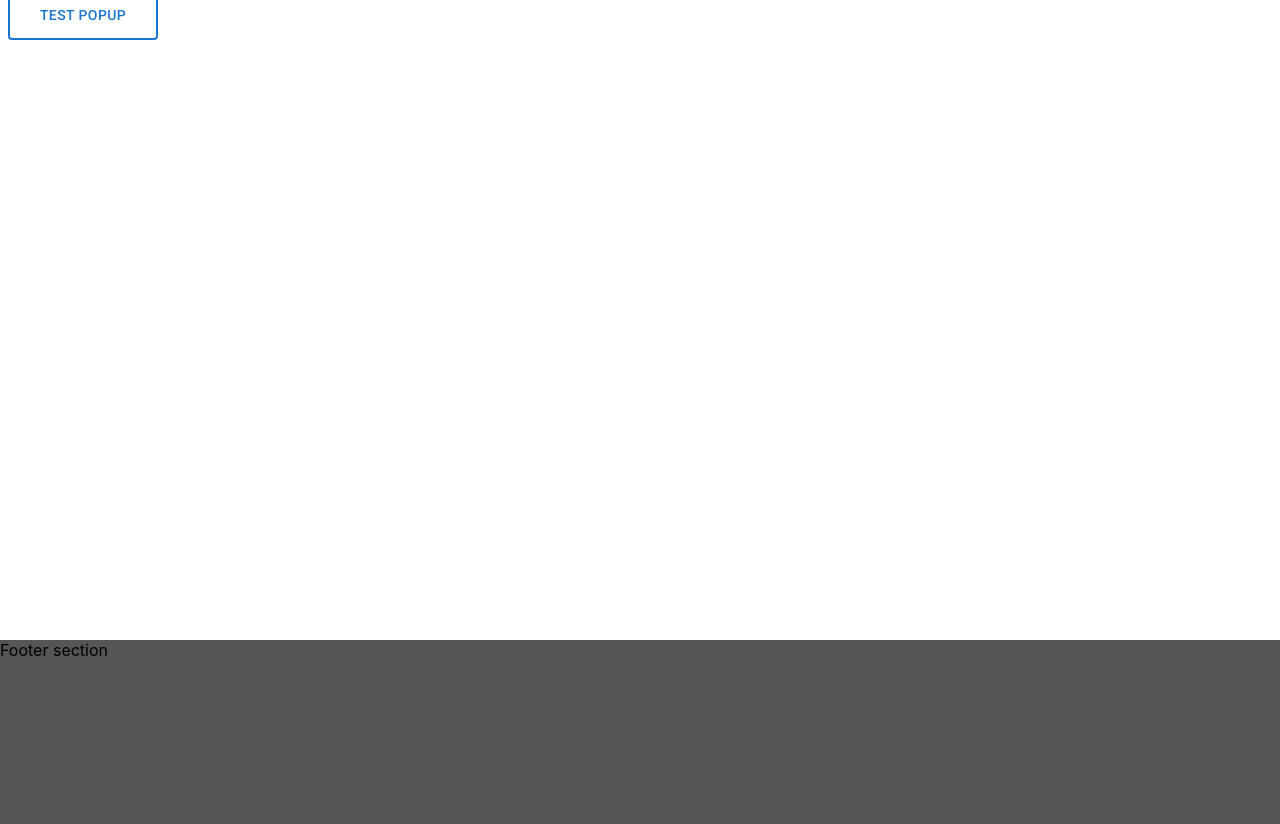
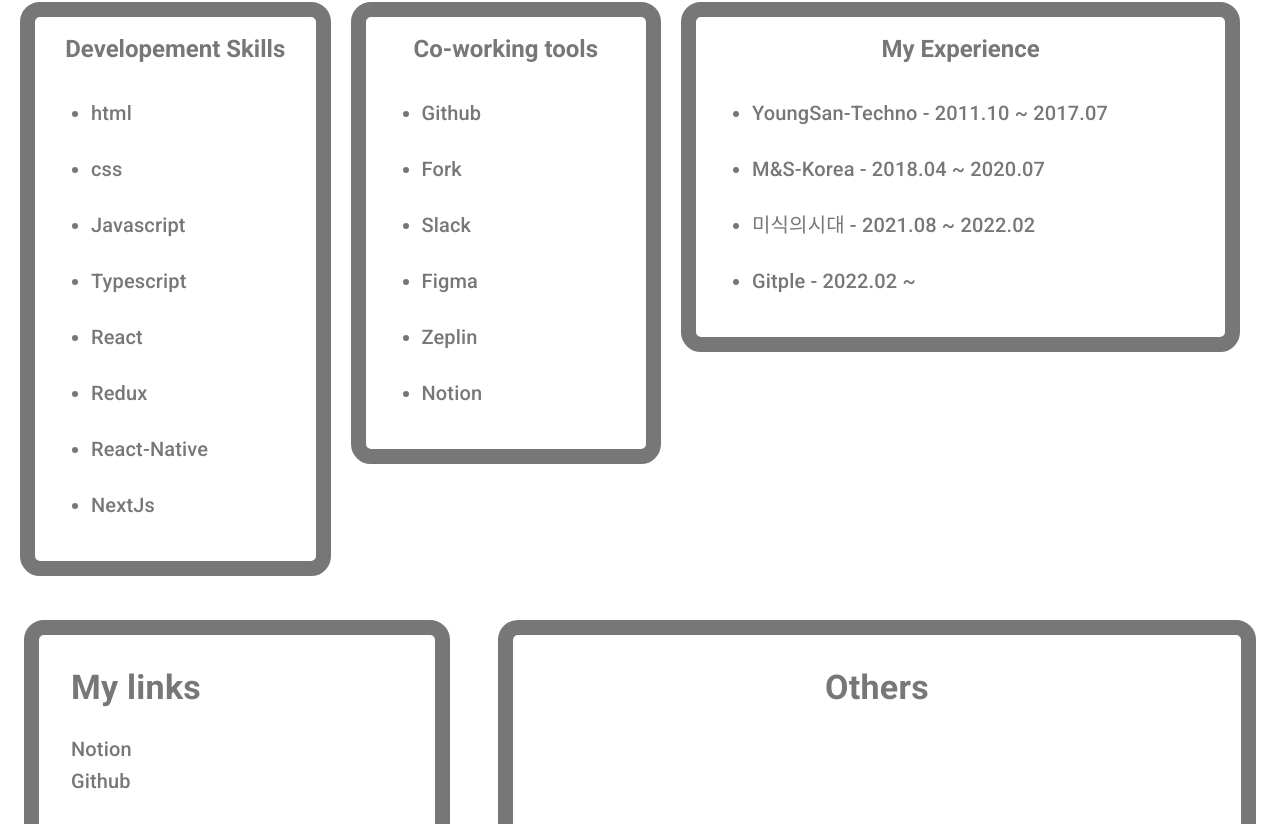
Before and after one commit to EtErNaLiFe12/Main-Portfolio, a React (Create React App) app: page /mainboard/main in a window 1280 px wide. Shown: the part 1356-2180 px from the top of the page. Built offline with nearby package versions, Linux system fonts and the light colour scheme.

Commit message:
[JB] - useReponsive custom hook added

```diff
--- a/src/components/Carousel.tsx
+++ b/src/components/Carousel.tsx
@@ -4,6 +4,7 @@
 
 import { Autoplay, EffectCards, Navigation, Pagination } from 'swiper';
 import { map } from 'lodash';
+import useResponsive from 'hooks/useResponsive';
 
 const portfolioContent = [
   {
@@ -29,10 +30,11 @@
   },
 ];
 export default function Carousel() {
+  const { WIDTH900 } = useResponsive();
   return (
     <>
       <Swiper
-        effect={'cards'}
+        effect={'slide'}
         grabCursor={true}
         modules={[EffectCards, Autoplay, Pagination, Navigation]}
         loop={false}
--- a/src/components/Header.tsx
+++ b/src/components/Header.tsx
@@ -22,7 +22,7 @@
 }
 export default function Header(props: HeaderProps) {
   const { sx, setActiveTab } = props;
-  const WIDTH900 = useResponsive('max', 900);
+  const { WIDTH900 } = useResponsive();
 
   return (
     <Fragment>
--- a/src/hooks/useResponsive.ts
+++ b/src/hooks/useResponsive.ts
@@ -1,6 +1,14 @@
 import { useMediaQuery } from '@mui/material';
 
-export default function useResponsive(maxOrMin: string, maxWidth: number) {
-  const responsiveWidth = useMediaQuery(`(${maxOrMin}-width: ${maxWidth}px)`)
-  return responsiveWidth
+export default function useResponsive() {
+
+  const handleResponsiveWidth = (maxOrMin: string, maxWidth: number) => {
+    const responsiveWidth = useMediaQuery(`(${maxOrMin}-width: ${maxWidth}px)`)
+    return responsiveWidth;
+  }
+
+  const WIDTH401 = handleResponsiveWidth('max', 401);
+  const WIDTH900 = handleResponsiveWidth('max', 900);
+
+  return {WIDTH900, WIDTH401}
 }
--- a/src/index.tsx
+++ b/src/index.tsx
@@ -1,5 +1,5 @@
 import { StrictMode } from 'react';
-import ReactDOM from 'react-dom/client';
+import ReactDOM from 'react-dom';
 import { BrowserRouter as Router } from 'react-router-dom';
 import './index.css';
 import App from './App';
@@ -18,7 +18,7 @@
 
 const rootNode = document.getElementById('root') as HTMLElement;
 
-ReactDOM.createRoot(rootNode).render(
+ReactDOM.render(
   <StrictMode>
     <HelmetProvider>
       <ReduxProvider store={store}>
@@ -30,6 +30,7 @@
       </ReduxProvider>
     </HelmetProvider>
   </StrictMode>,
+  document.getElementById('root'),
 );
 
 // If you want to start measuring performance in your app, pass a function
--- a/src/pages/mainboard/Main.tsx
+++ b/src/pages/mainboard/Main.tsx
@@ -28,15 +28,16 @@
 import CommonDialog from 'components/CommonDialog';
 import { forEach, map } from 'lodash';
 import { setCounter } from 'redux/slices/main';
+import useResponsive from 'hooks/useResponsive';
 import { useSelector } from 'redux/store/store';
-import useResponsive from 'hooks/useResponsive';
 
 export default function Main() {
   const { configLottieFile } = useLottie();
-  const WIDTH900 = useResponsive('max', 900);
-  // const { value } = useSelector((state) => ({
-  //   value: state.main.value,
-  // }));
+  const { WIDTH900, WIDTH401 } = useResponsive();
+
+  const { value } = useSelector((state) => ({
+    value: state.main.value,
+  }));
   const [activeTab, setActiveTab] = useState<string>('');
   const [open, setOpen] = useState<boolean>(false);
   const [activeScrollTop, setActiveScrollTop] = useState<boolean>(false);
@@ -87,10 +88,6 @@
     };
   }, [activeTab]);
 
-  // useEffect(() => {
-  //   calculateNum();
-  // }, []);
-
   return (
     <>
       {/* Header section  */}
@@ -106,7 +103,7 @@
         }}
       >
         <Header sx={{ mb: 10 }} setActiveTab={setActiveTab} />
-        <Box width={WIDTH900 ? 400 : 700}>
+        <Box width={WIDTH900 ? (WIDTH401 ? 320 : 400) : 700}>
           <Typography
             variant={WIDTH900 ? 'h6' : 'h4'}
             sx={{ fontWeight: 700, color: '#fff', mb: 1 }}
@@ -143,7 +140,7 @@
       >
         <Box>
           <Typography
-            variant="h3"
+            variant={WIDTH900 ? 'h5' : 'h3'}
             textAlign={'center'}
             color="#fff"
             sx={{ fontWeight: 700 }}
@@ -176,7 +173,7 @@
 
       {/* ---------------------------------------------------------------- */}
       {/* Introduction Part */}
-      {/* <Box
+      <Box
         ref={introductionRef}
         sx={{
           display: 'flex',
@@ -205,11 +202,11 @@
           INTRODUCTIONS
         </Typography>
       </Box>
-      <Introduction /> */}
+      <Introduction />
 
       {/* ---------------------------------------------------------------- */}
       {/* Portfolio Part */}
-      {/* <Box
+      <Box
         ref={portfolioRef}
         sx={{
           display: 'flex',
@@ -249,7 +246,7 @@
         }}
       >
         <Carousel />
-      </Box> */}
+      </Box>
 
       {/* ---------------------------------------------------------------- */}
       {/* Side-project part */}
--- a/src/pages/mainboard/details/Introduction.tsx
+++ b/src/pages/mainboard/details/Introduction.tsx
@@ -1,4 +1,5 @@
 import { Box, Link, Typography } from '@mui/material';
+import useResponsive from 'hooks/useResponsive';
 import { map } from 'lodash';
 
 const techList = [
@@ -13,114 +14,83 @@
 ];
 const coworkingList = ['Github', 'Fork', 'Slack', 'Figma', 'Zeplin', 'Notion'];
 const expList = [
+  'YoungSan-Techno - 2011.10 ~ 2017.07',
+  'M&S-Korea - 2018.04 ~ 2020.07',
+  '미식의시대 - 2021.08 ~ 2022.02',
+  'Gitple - 2022.02 ~',
+];
+
+const myList = [
   {
-    companyName: 'YoungSan-Techno',
-    workDate: '2011.10 ~ 2017.07',
+    name: 'Developement Skills',
+    content: techList,
   },
   {
-    companyName: 'M&S-Korea',
-    workDate: '2018.04 ~ 2020.07',
+    name: 'Co-working tools',
+    content: coworkingList,
   },
   {
-    companyName: '미식의시대',
-    workDate: '2021.08 ~ 2022.02',
-  },
-  {
-    companyName: 'Gitple',
-    workDate: '2022.02 ~',
+    name: 'My Experience',
+    content: expList,
+    flex: 2,
   },
 ];
 
 export default function Introduction() {
+  const { WIDTH900, WIDTH401 } = useResponsive();
   return (
     <>
       <Box
         sx={{
           height: '100%',
-          display: 'flex',
+          display: WIDTH900 ? 'block' : 'flex',
           justifyContent: 'center',
           alignItems: 'top',
           m: 2.5,
         }}
       >
+        {map(myList, (list) => {
+          return (
             <Box
+              key={list.name}
               sx={{
-            flex: 1,
+                flex: list.flex ? list.flex : 1,
                 height: '100%',
                 border: 15,
                 borderColor: '#777',
                 boxSizing: 'border-box',
                 borderRadius: 5,
                 p: 2,
-            mr: 2.5,
+                mr: WIDTH900 ? 0 : 2.5,
+                mb: WIDTH900 ? 2.5 : 0,
               }}
             >
-          <Typography variant="h5" color="#777" textAlign="center" sx={{ fontWeight: 700 }}>
-            Developement Skills
+              <Typography
+                variant="h5"
+                color="#777"
+                textAlign="center"
+                sx={{ fontWeight: 700 }}
+              >
+                {list.name}
               </Typography>
               <Box sx={{ mt: 4 }}>
-            {map(techList, (list, idx) => (
+                {map(list.content, (list, idx) => {
+                  return (
                     <Box component={'ul'} key={idx} sx={{ mb: 3 }}>
                       <Typography variant="h6" color="#777" component={'li'}>
                         {list}
                       </Typography>
                     </Box>
-            ))}
+                  );
+                })}
               </Box>
             </Box>
-        <Box
-          sx={{
-            flex: 1,
-            height: '100%',
-            border: 15,
-            borderColor: '#777',
-            boxSizing: 'border-box',
-            borderRadius: 5,
-            p: 2,
-            mr: 2.5,
-          }}
-        >
-          <Typography variant="h5" color="#777" textAlign="center" sx={{ fontWeight: 700 }}>
-            Co-working tools
-          </Typography>
-          <Box sx={{ mt: 4 }}>
-            {map(coworkingList, (list, idx) => (
-              <Box component={'ul'} key={idx} sx={{ mb: 3 }}>
-                <Typography variant="h6" color="#777" component={'li'} key={idx}>
-                  {list}
-                </Typography>
-              </Box>
-            ))}
-          </Box>
-        </Box>
-        <Box
-          sx={{
-            flex: 2,
-            height: '100%',
-            border: 15,
-            borderColor: '#777',
-            boxSizing: 'border-box',
-            borderRadius: 5,
-            p: 2,
-          }}
-        >
-          <Typography variant="h5" color="#777" textAlign="center" sx={{ fontWeight: 700 }}>
-            My Experience
-          </Typography>
-          <Box sx={{ mt: 4 }}>
-            {map(expList, (list, idx) => (
-              <Box component={'ul'} key={idx} sx={{ mb: 3 }}>
-                <Typography variant="h6" color="#777" component={'li'}>
-                  {list.companyName} : {list.workDate}
-                </Typography>
-              </Box>
-            ))}
-          </Box>
-        </Box>
+          );
+        })}
 
         {/* <GithubIcon /> */}
       </Box>
-      <Box sx={{ display: 'flex' }}>
+      <Box sx={{ display: WIDTH900 ? 'block' : 'flex' }}>
         <Box
           sx={{
             display: 'flex',
```
Also changed, not shown: package.json (+5 -3 lines), 1 other file (tests, documents, lock files or other folders). Lines whose indentation alone changed are shown as unchanged.
